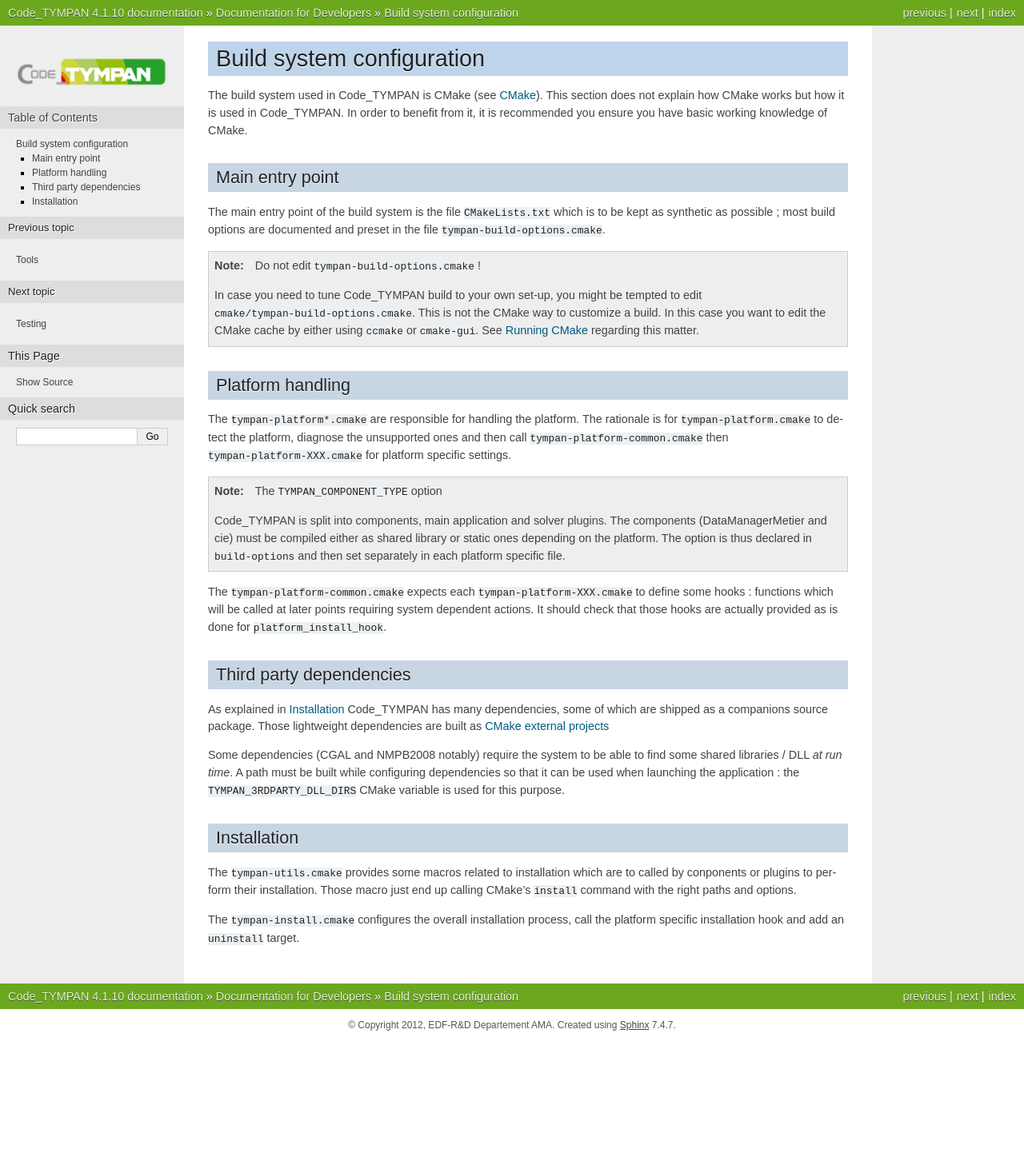
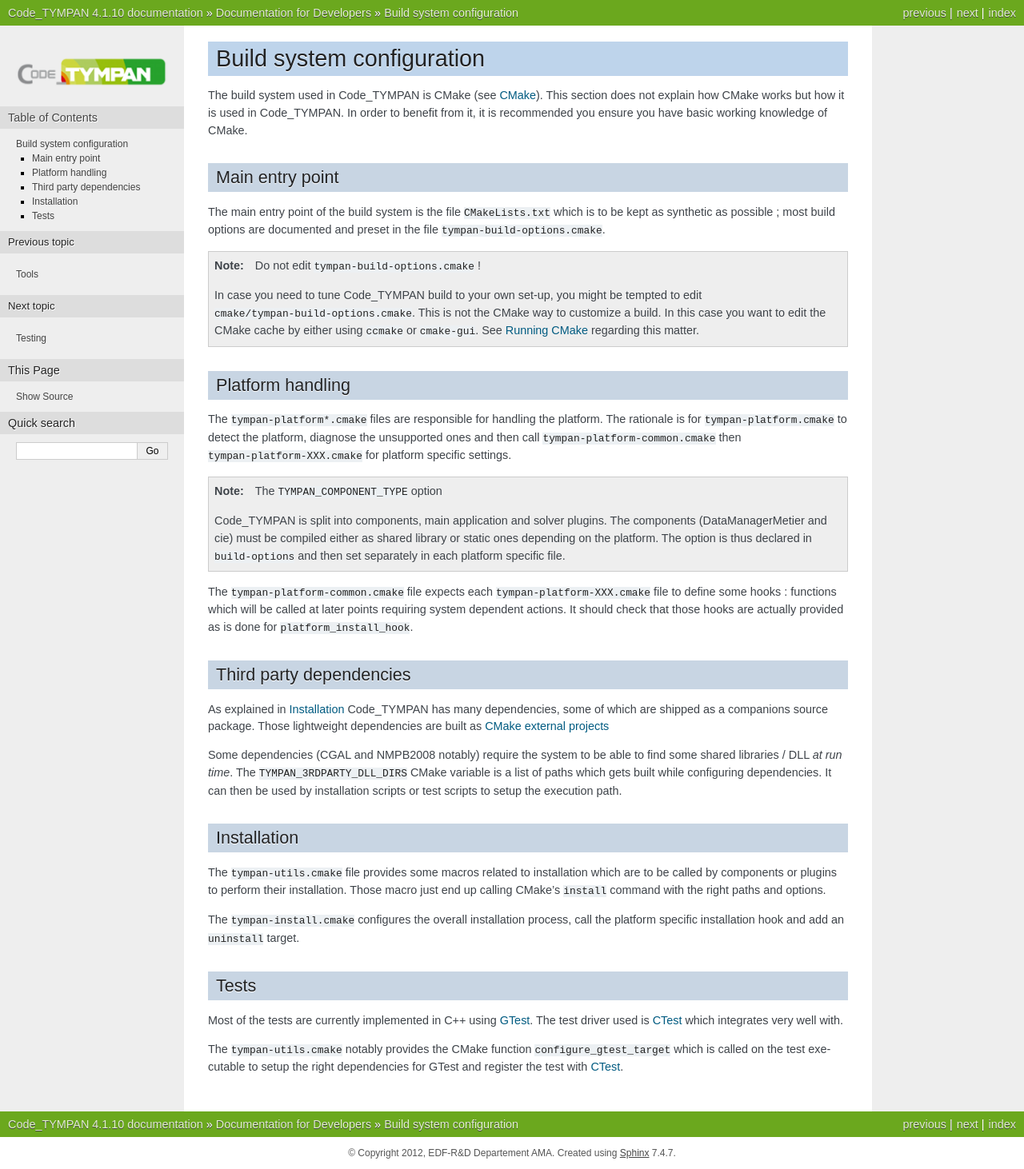
Before and after one commit to Jiunixo/test_mig2, a Sphinx documentation site: the page built from doc/developer/building.rst, in a window 1280 px wide. Shown: the whole page at 80% size. Built offline with Sphinx 7.4.7, drawn with Linux system fonts in a browser that asks for light colours; before the commit the page ends 1302 px from its top, so only the background shows below that.

Commit message:
[cmake] Factor out a configure_gtest_target
related to #1571184

This function configures an existing executable target as a GTest test
It registers it with CTest, add the dependencies for GTest and others
and configures the runtime path

```diff
--- a/doc/developer/building.rst
+++ b/doc/developer/building.rst
@@ -30,7 +30,7 @@ __   <http://www.cmake.org/cmake/help/runningcmake.html>`_
 Platform handling
 =================
 
-The :file:`tympan-platform*.cmake` are responsible for handling the
+The :file:`tympan-platform*.cmake` files are responsible for handling the
 platform. The rationale is for :file:`tympan-platform.cmake` to detect
 the platform, diagnose the unsupported ones and then call
 :file:`tympan-platform-common.cmake` then
@@ -44,11 +44,11 @@ the platform, diagnose the unsupported ones and then call
    platform. The option is thus declared in ``build-options`` and then set
    separately in each platform specific file.
 
-The :file:`tympan-platform-common.cmake` expects each
-:file:`tympan-platform-XXX.cmake` to define some hooks : functions
-which will be called at later points requiring system dependent
-actions. It should check that those hooks are actually provided as is
-done for ``platform_install_hook``.
+The :file:`tympan-platform-common.cmake` file expects each
+:file:`tympan-platform-XXX.cmake` file to define some hooks :
+functions which will be called at later points requiring system
+dependent actions. It should check that those hooks are actually
+provided as is done for ``platform_install_hook``.
 
 Third party dependencies
 ========================
@@ -60,19 +60,36 @@ Those lightweight dependencies are built as `CMake external projects`__
 __ `CMake external projects`: http://www.kitware.com/media/html/BuildingExternalProjectsWithCMake2.8.html
 
 Some dependencies (CGAL and NMPB2008 notably) require the system to be
-able to find some shared libraries / DLL *at run time*. A path must be
-built while configuring dependencies so that it can be used when
-launching the application : the ``TYMPAN_3RDPARTY_DLL_DIRS`` CMake
-variable is used for this purpose.
+able to find some shared libraries / DLL *at run time*.  The
+``TYMPAN_3RDPARTY_DLL_DIRS`` CMake variable is a list of paths which
+gets built while configuring dependencies. It can then be used by
+installation scripts or test scripts to setup the execution path.
+
 
 Installation
 ============
 
-The :file:`tympan-utils.cmake` provides some macros related to
-installation which are to called by conponents or plugins to perform
-their installation. Those macro just end up calling CMake's
+The :file:`tympan-utils.cmake` file provides some macros related to
+installation which are to be called by components or plugins to
+perform their installation. Those macro just end up calling CMake's
 ``install`` command with the right paths and options.
 
 The :file:`tympan-install.cmake` configures the overall installation
 process, call the platform specific installation hook and add an
 ``uninstall`` target.
+
+Tests
+=====
+
+Most of the tests are currently implemented in C++ using GTest_.
+The test driver used is CTest_ which integrates very well with.
+
+The :file:`tympan-utils.cmake` notably provides the CMake function
+``configure_gtest_target`` which is called on the test executable to
+setup the right dependencies for GTest and register the test with
+CTest_.
+
+.. References
+
+.. _GTest: https://code.google.com/p/googletest/wiki/Documentation
+.. _CTest: http://www.cmake.org/Wiki/CMake_Testing_With_CTest
```
Also changed, not shown: 5 other files.
